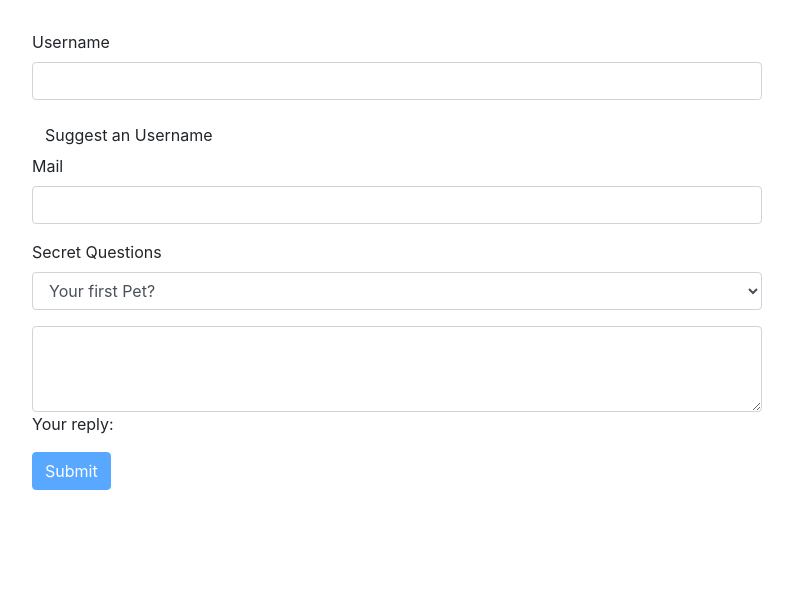
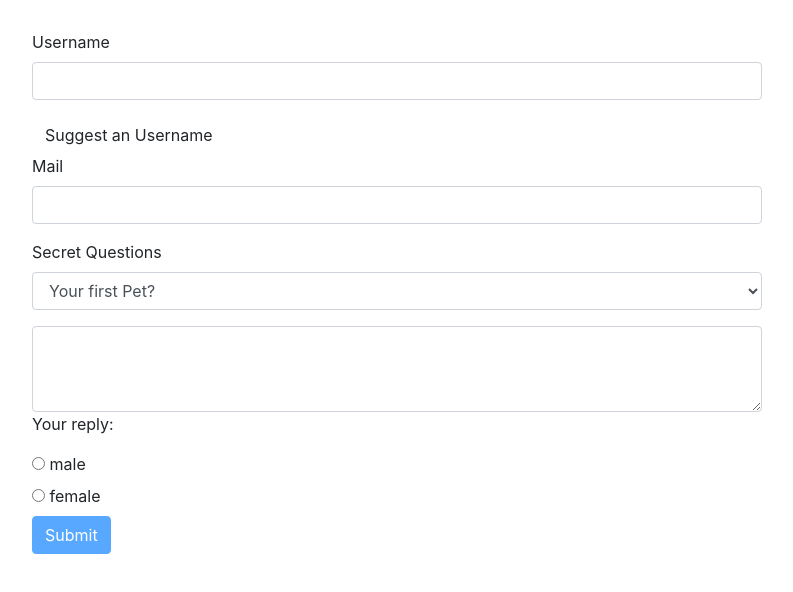
Before and after one commit to caobianco1996/FormAngular, an Angular app in the folder form/: page / in a window 1280 px wide. Shown: the top 592 px of the page, without its empty margins (53-846 px from the left). Built offline with nearby package versions, Linux system fonts and the light colour scheme.

Commit message:
preencher automatico

```diff
--- a/form/src/app/app.component.html
+++ b/form/src/app/app.component.html
@@ -7,7 +7,7 @@
             <label for="username">Username</label>
             <input type="text" id="username" class="form-control" ngModel name="username" required>
           </div>
-          <button class="btn btn-default" type="button">Suggest an Username</button>
+          <button class="btn btn-default" (click)="suggestUserName()" type="button">Suggest an Username</button>
           <div class="form-group">
             <label for="email">Mail</label>
             <input
@@ -34,8 +34,20 @@
           <textarea name="questionAnswer" rows="3" class="form-control" [(ngModel)]="answer">
           </textarea>
           <p>Your reply: {{answer}}</p>
+          <div class="radio" *ngFor="let gender of genders">
+          <label>
+            <input
+            type="radio"
+            name="gender"
+            ngModel
+            [value]="gender"
+            required>
+            {{ gender }}
+
+          </label>
         </div>
         <button class="btn btn-primary" type="submit" [disabled]="!f.valid">Submit</button>
+      </div>
       </form>
     </div>
   </div>
--- a/form/src/app/app.component.ts
+++ b/form/src/app/app.component.ts
@@ -10,9 +10,24 @@
   @ViewChild('f') signUpForm!: NgForm;
   defaultQuestion = 'pet';
   answer = '';
+  genders = ['male', 'female'];
 
   suggestUserName() {
     const suggestedName = 'Superuser';
+    // this.signUpForm.setValue({
+    //   userData: {
+    //     username: suggestedName,
+    //     email: ''
+    //   },
+    //   secret: 'pet',
+    //   questionAnswer: '',
+    //   gender: 'male'
+    // })
+    this.signUpForm.form.patchValue({
+      userData: {
+        username: suggestedName
+    }
+  });
   }
 
   // onSubmit(form : NgForm){
```
